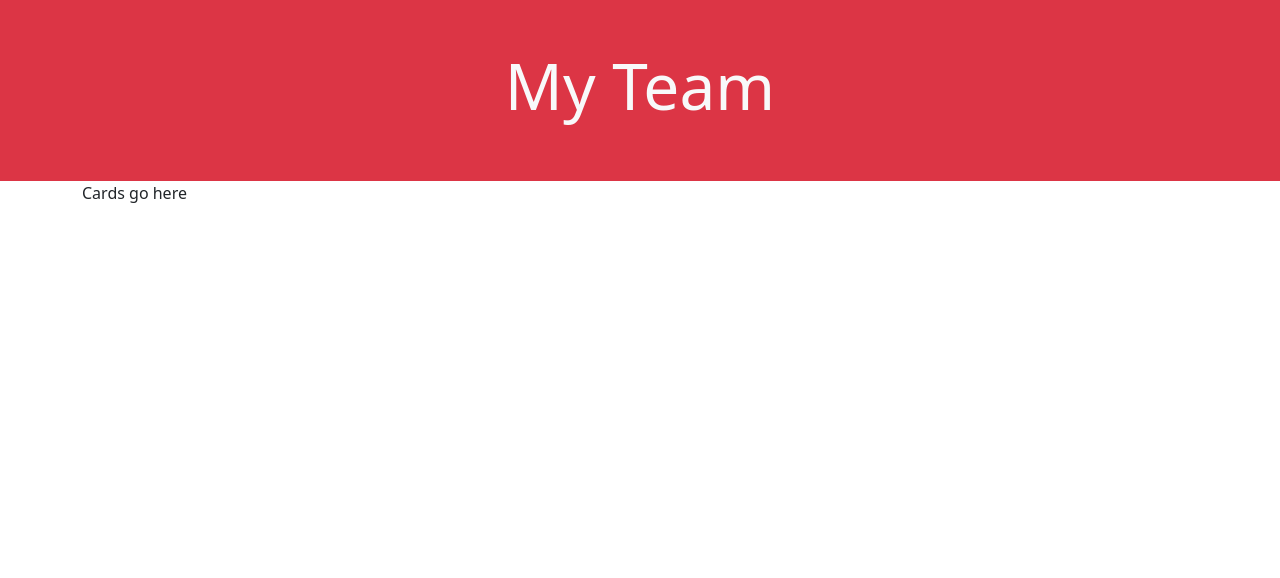
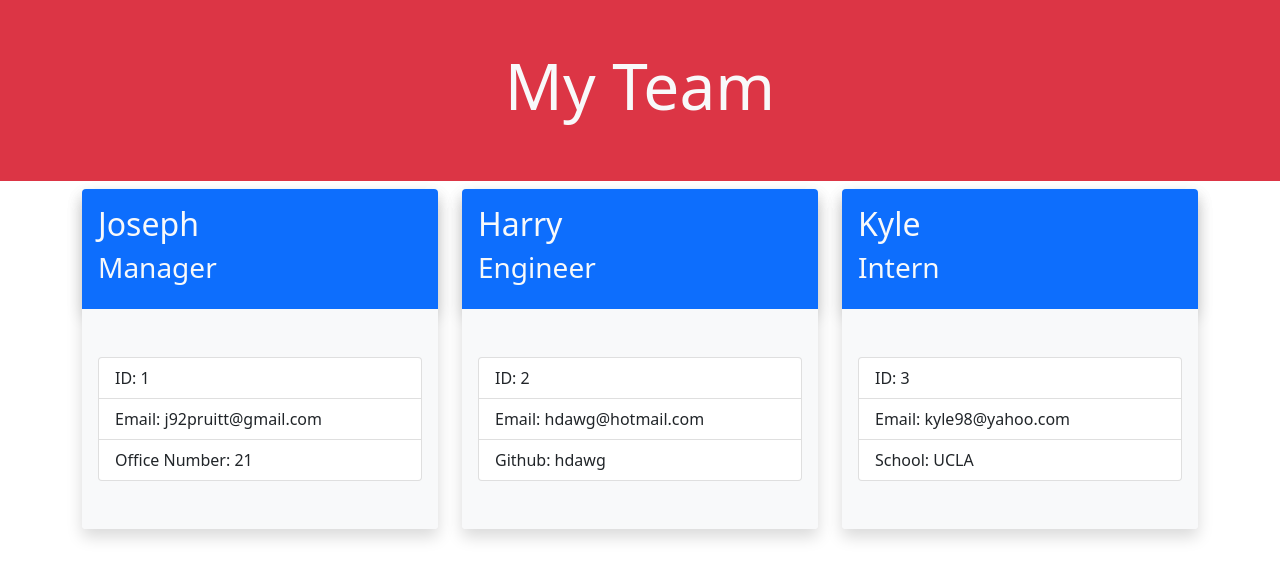
Before and after one commit to j92pruitt/team-profile-gen, a website: page team-page.html in a window 1280 px wide. Drawn offline with nearby package versions, Linux system fonts and the light colour scheme.

Commit message:
Completed html generation.

```diff
--- a/lib/Engineer.js
+++ b/lib/Engineer.js
@@ -1,3 +1,4 @@
+const { cardTemplate } = require("../src/html-template");
 const Employee = require("./Employee");
 
 class Engineer extends Employee {
@@ -23,6 +24,10 @@ class Engineer extends Employee {
     getRole() {
         return 'Engineer'
     }
+
+    generateHtml() {
+        return cardTemplate(this.name, this.getRole(), this.id, this.email,'Github',this.github);
+    }
 }
 
 module.exports = Engineer;
--- a/lib/Intern.js
+++ b/lib/Intern.js
@@ -1,3 +1,4 @@
+const { cardTemplate } = require("../src/html-template");
 const Employee = require("./Employee");
 
 class Intern extends Employee {
@@ -16,6 +17,10 @@ class Intern extends Employee {
     getRole() {
         return 'Intern'
     }
+
+    generateHtml() {
+        return cardTemplate(this.name, this.getRole(), this.id, this.email,'School',this.school);
+    }
 }
 
 module.exports = Intern;
--- a/lib/Manager.js
+++ b/lib/Manager.js
@@ -1,3 +1,4 @@
+const { cardTemplate } = require("../src/html-template");
 const Employee = require("./Employee");
 
 class Manager extends Employee {
@@ -19,6 +20,10 @@ class Manager extends Employee {
     getRole() {
         return('Manager')
     }
+
+    generateHtml() {
+        return cardTemplate(this.name, this.getRole(), this.id, this.email,'Office Number',this.officeNumber);
+    }
 }
 
 module.exports = Manager;
--- a/team-page.html
+++ b/team-page.html
@@ -8,7 +8,8 @@
     <meta name="viewport" content="width=device-width, initial-scale=1.0">
     <title>Document</title>
 
-    <link href="https://cdn.jsdelivr.net/npm/bootstrap@5.0.2/dist/css/bootstrap.min.css" rel="stylesheet" integrity="sha384-EVSTQN3/azprG1Anm3QDgpJLIm9Nao0Yz1ztcQTwFspd3yD65VohhpuuCOmLASjC" crossorigin="anonymous">
+    <link href="https://cdn.jsdelivr.net/npm/bootstrap@5.0.2/dist/css/bootstrap.min.css" rel="stylesheet"
+        integrity="sha384-EVSTQN3/azprG1Anm3QDgpJLIm9Nao0Yz1ztcQTwFspd3yD65VohhpuuCOmLASjC" crossorigin="anonymous">
 
 </head>
 
@@ -20,12 +21,58 @@
     <main>
         <div class="container">
             <div class="row row-cols-3">
-                <p>Cards go here</p>
+                <div class="col my-2">
+                    <div class="shadow rounded">
+                        <div class="container-fluid text-light p-3 bg-primary rounded-top shadow">
+                            <h2>Joseph</h2>
+                            <h3>Manager</h3>
+                        </div>
+                        <div class="container-fluid bg-light px-3 py-5 rounded-bottom">
+                            <ul class="list-group">
+                                <li class="list-group-item">ID: 1</li>
+                                <li class="list-group-item">Email: j92pruitt@gmail.com</li>
+                                <li class="list-group-item">Office Number: 21</li>
+                            </ul>
+                        </div>
+                    </div>
+                </div>
+                <div class="col my-2">
+                    <div class="shadow rounded">
+                        <div class="container-fluid text-light p-3 bg-primary rounded-top shadow">
+                            <h2>Harry</h2>
+                            <h3>Engineer</h3>
+                        </div>
+                        <div class="container-fluid bg-light px-3 py-5 rounded-bottom">
+                            <ul class="list-group">
+                                <li class="list-group-item">ID: 2</li>
+                                <li class="list-group-item">Email: hdawg@hotmail.com</li>
+                                <li class="list-group-item">Github: hdawg</li>
+                            </ul>
+                        </div>
+                    </div>
+                </div>
+                <div class="col my-2">
+                    <div class="shadow rounded">
+                        <div class="container-fluid text-light p-3 bg-primary rounded-top shadow">
+                            <h2>Kyle</h2>
+                            <h3>Intern</h3>
+                        </div>
+                        <div class="container-fluid bg-light px-3 py-5 rounded-bottom">
+                            <ul class="list-group">
+                                <li class="list-group-item">ID: 3</li>
+                                <li class="list-group-item">Email: kyle98@yahoo.com</li>
+                                <li class="list-group-item">School: UCLA</li>
+                            </ul>
+                        </div>
+                    </div>
+                </div>
             </div>
         </div>
     </main>
 
-    <script src="https://cdn.jsdelivr.net/npm/bootstrap@5.0.2/dist/js/bootstrap.bundle.min.js" integrity="sha384-MrcW6ZMFYlzcLA8Nl+NtUVF0sA7MsXsP1UyJoMp4YLEuNSfAP+JcXn/tWtIaxVXM" crossorigin="anonymous"></script>
+    <script src="https://cdn.jsdelivr.net/npm/bootstrap@5.0.2/dist/js/bootstrap.bundle.min.js"
+        integrity="sha384-MrcW6ZMFYlzcLA8Nl+NtUVF0sA7MsXsP1UyJoMp4YLEuNSfAP+JcXn/tWtIaxVXM"
+        crossorigin="anonymous"></script>
 </body>
 
 </html>
```
Also changed, not shown: index.js (+8 -5 lines).
